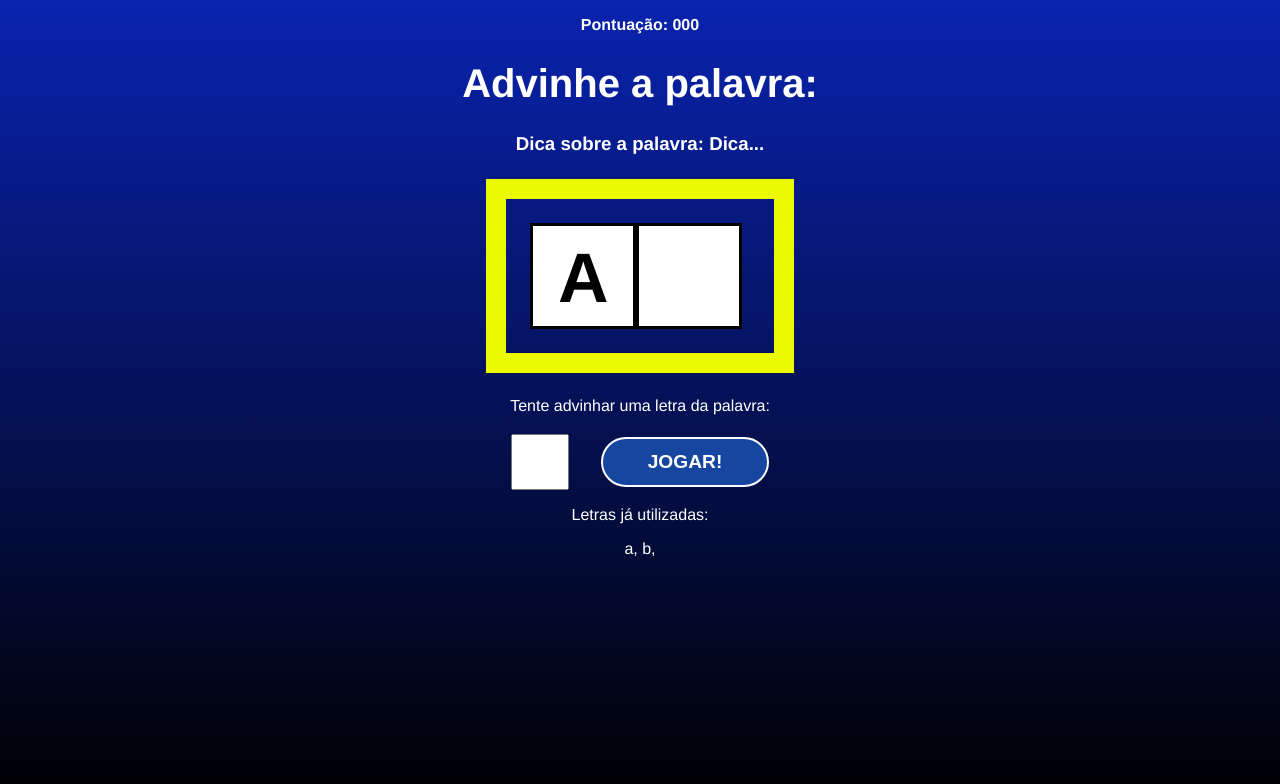
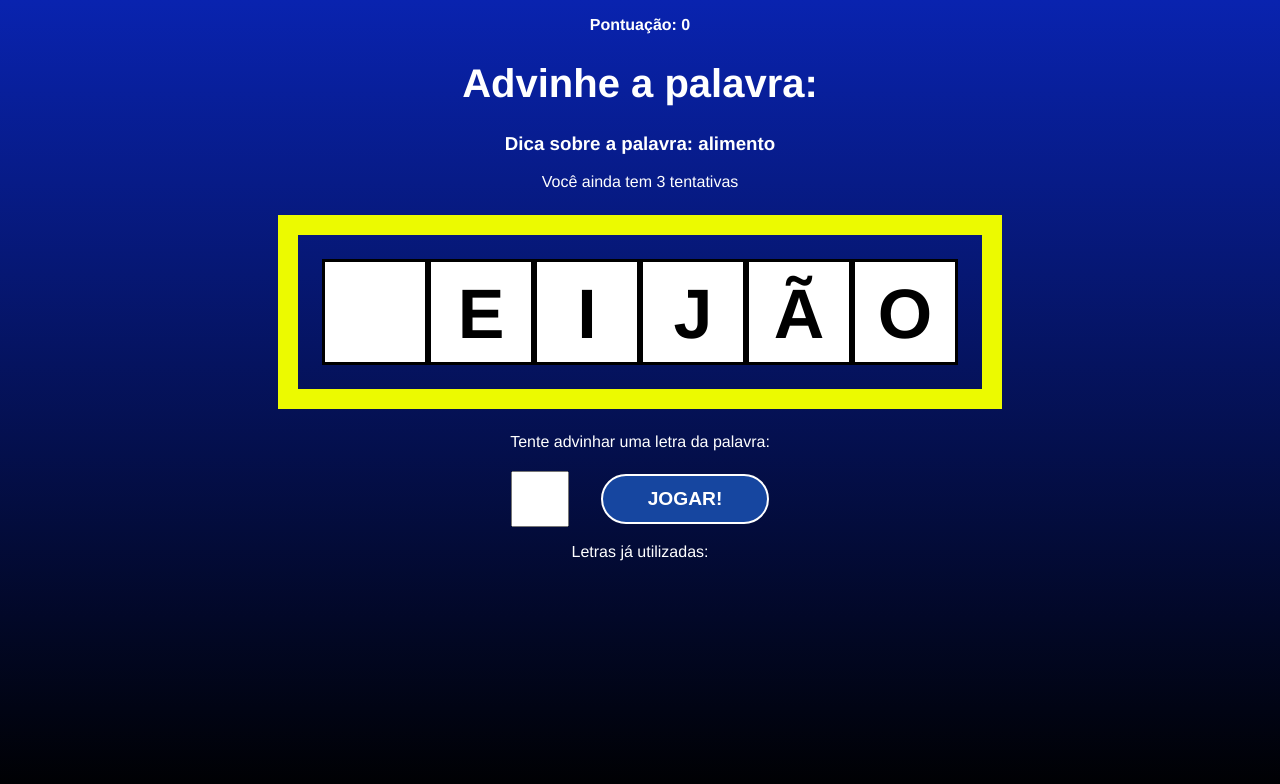
Before and after one commit to vitordavips/Secred_Word, a React (Vite) app in the folder Projeto_Secred_Word/: page / in a window 1280 px wide. Both pictures are taken after a click on the button "COMEÇAR O JOGO". Shown: the top 784 px of the page. Built offline with nearby package versions, Linux system fonts and the light colour scheme.

Commit message:
evento de inserção de letra

```diff
--- a/Projeto_Secred_Word/src/App.jsx
+++ b/Projeto_Secred_Word/src/App.jsx
@@ -25,6 +25,11 @@ function App() {
   const [palavraEscolhida, setPalavraEscolhida] = useState();
   const [categoriaEscolhida, setCategoriaEscolhida] = useState();
   const [letras, setLetras] = useState();
+
+  const [adivinhouLetras, setAdivinhouLetras] = useState([]);
+  const [letrasErradas, setLetrasErradas] = useState([]);
+  const [chances, setChances] = useState(3);
+  const [pontuacao, setPontuacao] = useState(0);
 
   const escolhaPalavraCategoria = () => {
     // escolha a categoria
@@ -61,14 +66,15 @@ function App() {
      // atualiza os estados
     setCategoriaEscolhida(categoria);
     setPalavraEscolhida(palavra);
-    setLetras(letras);
+    setLetras(letrasPalavras);
 
     setGameStage(Stages[1].name);
   }
 
   // process the letter input - processar a entrada da letra
-  const verifyLetter = () => {
-    setGameStage(Stages[2].name);
+  const verifyLetter = (letra) => {
+    console.log(letra)
+    //setGameStage(Stages[2].name);
   }
 
   // restarts the game
@@ -79,7 +85,18 @@ function App() {
   return (
     <div className='App'>
       {gameStage === "start" && <StartScreen startGame={startGame} />}
-      {gameStage === "game" && <Game verifyLetter={verifyLetter} />}
+      {gameStage === "game" && (
+      <Game
+        verifyLetter={verifyLetter}
+        palavraEscolhida= {palavraEscolhida}
+        categoriaEscolhida= {categoriaEscolhida}
+        letras = {letras}
+        adivinhouLetras = {adivinhouLetras}
+        letrasErradas = {letrasErradas}
+        chances = {chances}
+        pontuacao = {pontuacao}
+      />
+    )}
       {gameStage === "end" && <GameOver retry={retry} />}
     </div>
   )
--- a/Projeto_Secred_Word/src/components/Game.jsx
+++ b/Projeto_Secred_Word/src/components/Game.jsx
@@ -1,33 +1,69 @@
+import { useState, useRef } from 'react';
 import './Game.css';
 
-const Game = ({verifyLetter}) => {
+const Game = ({
+  verifyLetter,
+  palavraEscolhida,
+  categoriaEscolhida,
+  letras,
+  adivinhouLetras,
+  letrasErradas,
+  chances,
+  pontuacao,
+}) => {
+  const [letra, setLetra] = useState("");
+  const letrasInputRef = useRef(null)
+
+  const handleSubmit = (e) => {
+    e.preventDefault();
+    verifyLetter(letra);
+    setLetra(""); // Limpa o campo de input após submeter
+    letrasInputRef.current.focus();
+  }
+
   return (
     <div className="game">
       <p className="points">
-        <span>Pontuação: 000</span>
+        <span>Pontuação: {pontuacao}</span>
       </p>
       <h1>Advinhe a palavra:</h1>
       <h3 className='Dica'>
-        Dica sobre a palavra: <span>Dica...</span>
+        Dica sobre a palavra: <span>{categoriaEscolhida}</span>
       </h3>
+      <p>Você ainda tem {chances} tentativas</p>
       <div className="palavraContainer">
-        <span className="letra">A</span>
-        <span className='quadradoEmBranco'></span>
+        {letras.map((letra, i) =>
+          palavraEscolhida.includes(letra) ? (
+            <span key={i} className='letra'>{letra}</span>
+          ) : (
+            <span key={i} className='quadradoEmBranco'></span>
+          )
+        )}
       </div>
       <div className="letraContainer">
         <p>Tente advinhar uma letra da palavra:</p>
-        <form>
-          <input type="text" name='letra' maxLength="1" required />
-          <button>jogar!</button>
+        <form onSubmit={handleSubmit}>
+          <input
+            type="text"
+            name='letra'
+            maxLength="1"
+            required
+            value={letra}
+            onChange={(e) => setLetra(e.target.value)}
+            value={letra}
+            ref={letrasInputRef}
+          />
+          <button type="submit">jogar!</button>
         </form>
       </div>
       <div className="containerDeLetrasErradas">
         <p>Letras já utilizadas: </p>
-        <span>a, </span>
-        <span>b, </span>
+        {letrasErradas.map((letraErrada, i) => (
+          <span key={i}>{letraErrada}, </span>
+        ))}
       </div>
     </div>
   )
 }
 
-export default Game
+export default Game;
```
